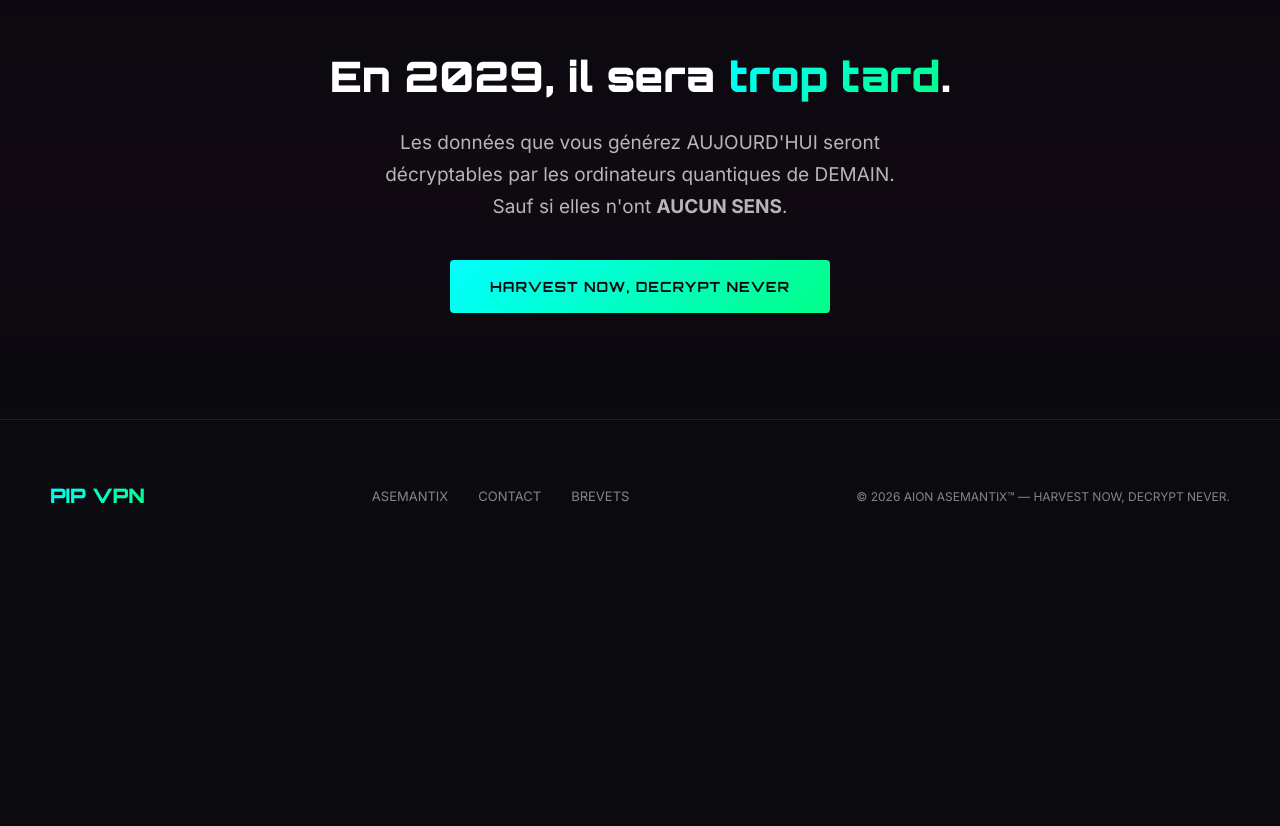
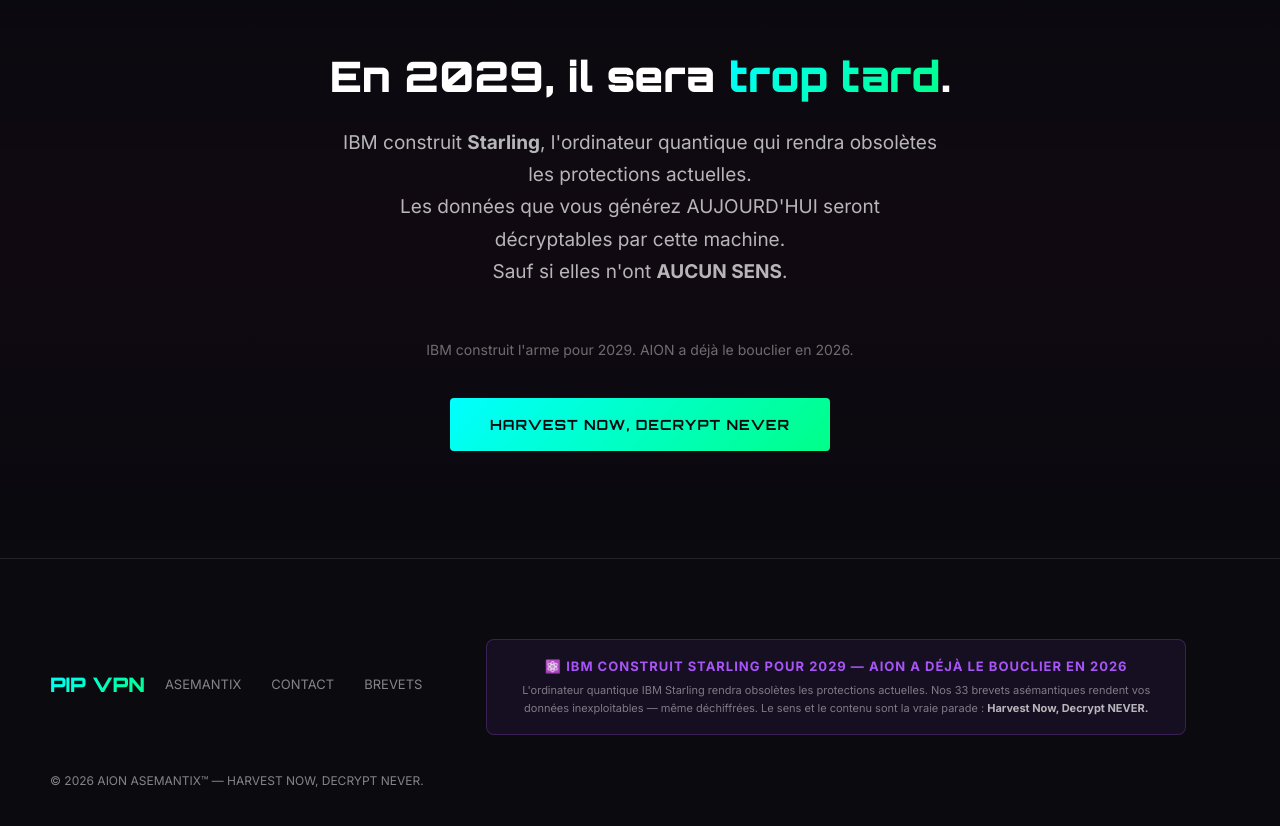
Before and after one commit to asemantix/pip-vpn-website, a plain HTML site: page index.html in a window 1280 px wide. Shown: the part 8220-9046 px from the top of the page. Before the commit the page ends 8792 px from the top, so only its background shows below. Drawn offline with nearby package versions, Linux system fonts and the light colour scheme.

Commit message:
Update index.html

```diff
--- a/index.html
+++ b/index.html
@@ -1,4 +1,3 @@
-
 
 <!DOCTYPE html>
 <html lang="fr">
@@ -1830,9 +1829,12 @@
   <section class="cta-section">
     <h2>En 2029, il sera <span>trop tard</span>.</h2>
     <p>
-      Les données que vous générez AUJOURD'HUI seront décryptables
-      par les ordinateurs quantiques de DEMAIN.<br>
+      IBM construit <strong>Starling</strong>, l'ordinateur quantique qui rendra obsolètes les protections actuelles.<br>
+      Les données que vous générez AUJOURD'HUI seront décryptables par cette machine.<br>
       Sauf si elles n'ont <strong>AUCUN SENS</strong>.
+    </p>
+    <p style="font-size:14px;color:rgba(255,255,255,0.4);margin-top:12px;">
+      IBM construit l'arme pour 2029. AION a déjà le bouclier en 2026.
     </p>
     <a href="#pricing" class="btn-primary">HARVEST NOW, DECRYPT NEVER</a>
   </section>
@@ -1846,6 +1848,10 @@
         <a href="mailto:asemantix@proton.me">CONTACT</a>
         <a href="https://asemantix.tech/brevets.html">BREVETS</a>
       </div>
+      <div style="max-width:700px;margin:20px auto 16px;padding:16px 20px;background:rgba(168,85,247,0.08);border:1px solid rgba(168,85,247,0.25);border-radius:8px;text-align:center;">
+        <div style="font-size:13px;color:#a855f7;font-weight:700;letter-spacing:1px;margin-bottom:6px;">⚛️ IBM CONSTRUIT STARLING POUR 2029 — AION A DÉJÀ LE BOUCLIER EN 2026</div>
+        <div style="font-size:11px;color:rgba(255,255,255,0.45);line-height:1.6;">L'ordinateur quantique IBM Starling rendra obsolètes les protections actuelles. Nos 33 brevets asémantiques rendent vos données inexploitables — même déchiffrées. Le sens et le contenu sont la vraie parade : <strong style="color:rgba(255,255,255,0.7);">Harvest Now, Decrypt NEVER.</strong></div>
+      </div>
       <div class="footer-copy">© 2026 AION ASEMANTIX™ — HARVEST NOW, DECRYPT NEVER.</div>
     </div>
   </footer>
@@ -1923,12 +1929,4 @@
       document.getElementById('demoRelay').textContent = server.name;
 
       // Flash effect
-      document.getElementById('demoIp').style.opacity = '0';
-      setTimeout(() => {
-        document.getElementById('demoIp').style.opacity = '1';
-      }, 150);
-    }
-  </script>
-
-</body>
-</html>
+      document.getElementById('demoIp').style.opa
```
